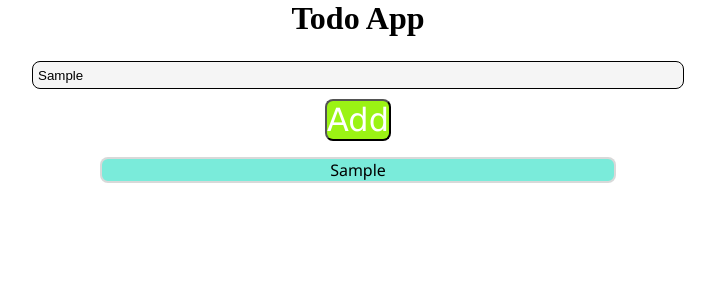
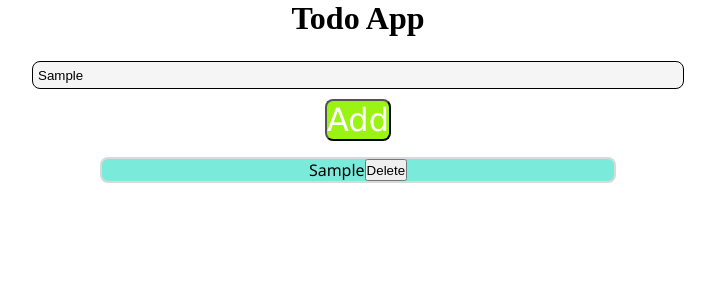
Before and after one commit to akashmondal2000/todo-app, a React (Create React App) app: page / in a window 1280 px wide. Both pictures are taken after typing "Sample" into the empty fields and a click on the button "Add". Shown: the top 300 px of the page, without its empty margins (282-997 px from the left). Built offline with nearby package versions, Linux system fonts and the light colour scheme.

Commit message:
Add delete

```diff
--- a/src/App.js
+++ b/src/App.js
@@ -9,8 +9,8 @@ function App() {
   const [list, setList] = useState([]);
 
   let addTodo = ()=>{
-    const d = new Date();
-    const newDate = String(d);
+    const d = new Date(); // take a date
+    const newDate = String(d); // convart date to string
     console.log(newDate);
 
      const obj = {
@@ -19,6 +19,16 @@ function App() {
      }
 
      setList([...list, obj])
+
+  }
+
+  // Delete todo function
+  const deleteTodo = (id)=>{
+
+    const newList = list.filter((item) => item.id !== id);
+
+    setList(newList);
+    //console.log(id);
 
   }
 
@@ -35,11 +45,15 @@ function App() {
         placeholder="Add some task"
       />
       <br />
-      <button onClick={addTodo} > Add</button>
+      <button id="addButton" onClick={addTodo} > Add</button>
 
-      {list.length > 0 ? list.map((item) => <p id="todos" key={item.id}>{item.title}</p>) : null}
+      {list.length > 0 ? list.map((item) => <p id="todos" key={item.id}>{item.title}
+
+      <button type='button' onClick = {()=>deleteTodo(item.id)}>Delete</button>
+      </p>) : null}
     </div>
     // </div>
+
   );
 }
 
--- a/src/index.css
+++ b/src/index.css
@@ -50,7 +50,7 @@
     padding: 5px;
 }
 
-button{
+#addButton{
     background-color: #9bf314;
     color: white;
     margin-top: 10px;
```
